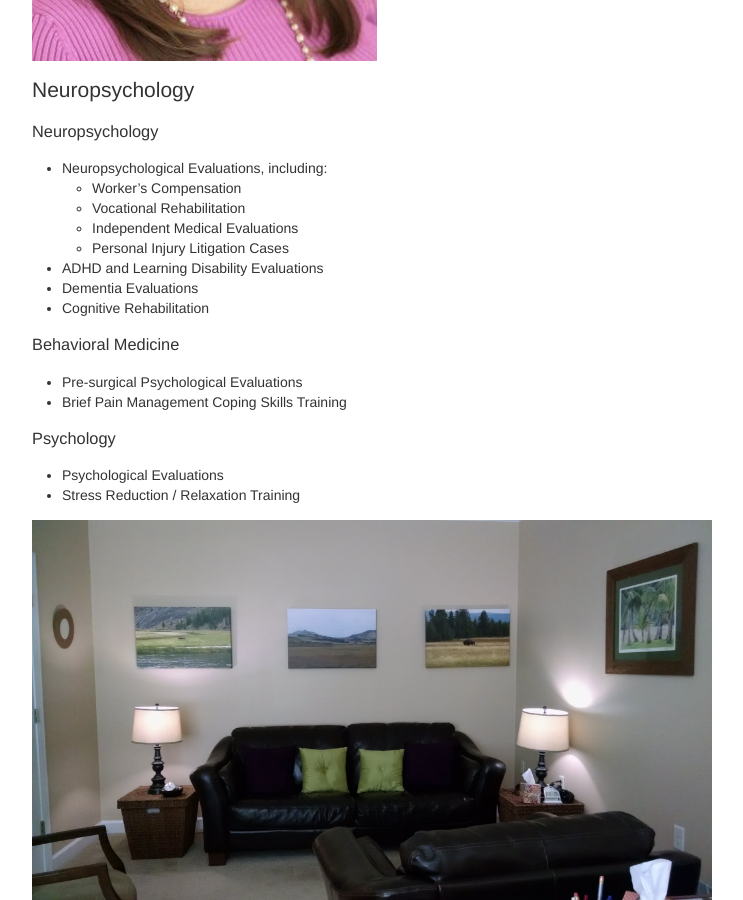
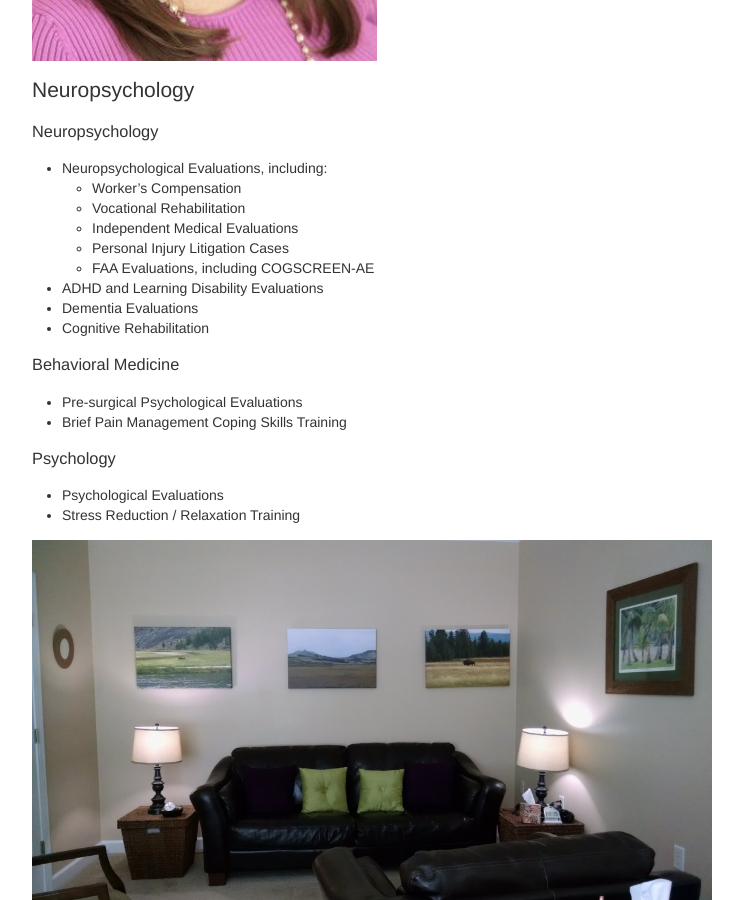
Before and after one commit to halcyon/renewedbrain.com, a Jekyll site: the page built from index.md, in a window 1280 px wide and 900 px high, scrolled down 482 px. Shown: the whole window, without its empty margins (268-1011 px from the left). Built offline with Jekyll 4.4.1, drawn with Linux system fonts in a browser that asks for light colours.

Commit message:
ADDED FAA evals

```diff
--- a/index.md
+++ b/index.md
@@ -21,6 +21,7 @@ layout: default
   * Vocational Rehabilitation
   * Independent Medical Evaluations
   * Personal Injury Litigation Cases
+  * FAA Evaluations, including COGSCREEN-AE
 * ADHD and Learning Disability Evaluations
 * Dementia Evaluations
 * Cognitive Rehabilitation
```
